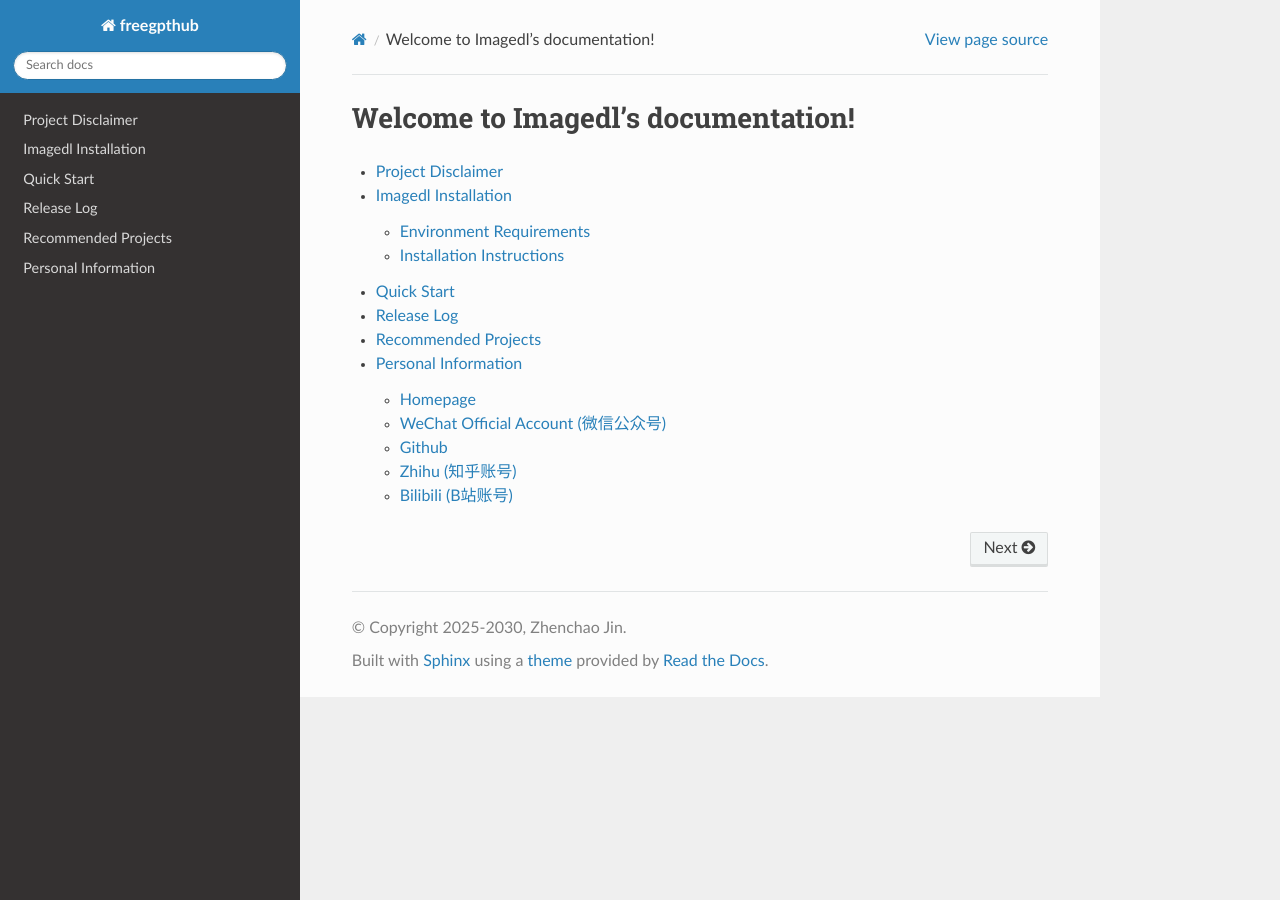
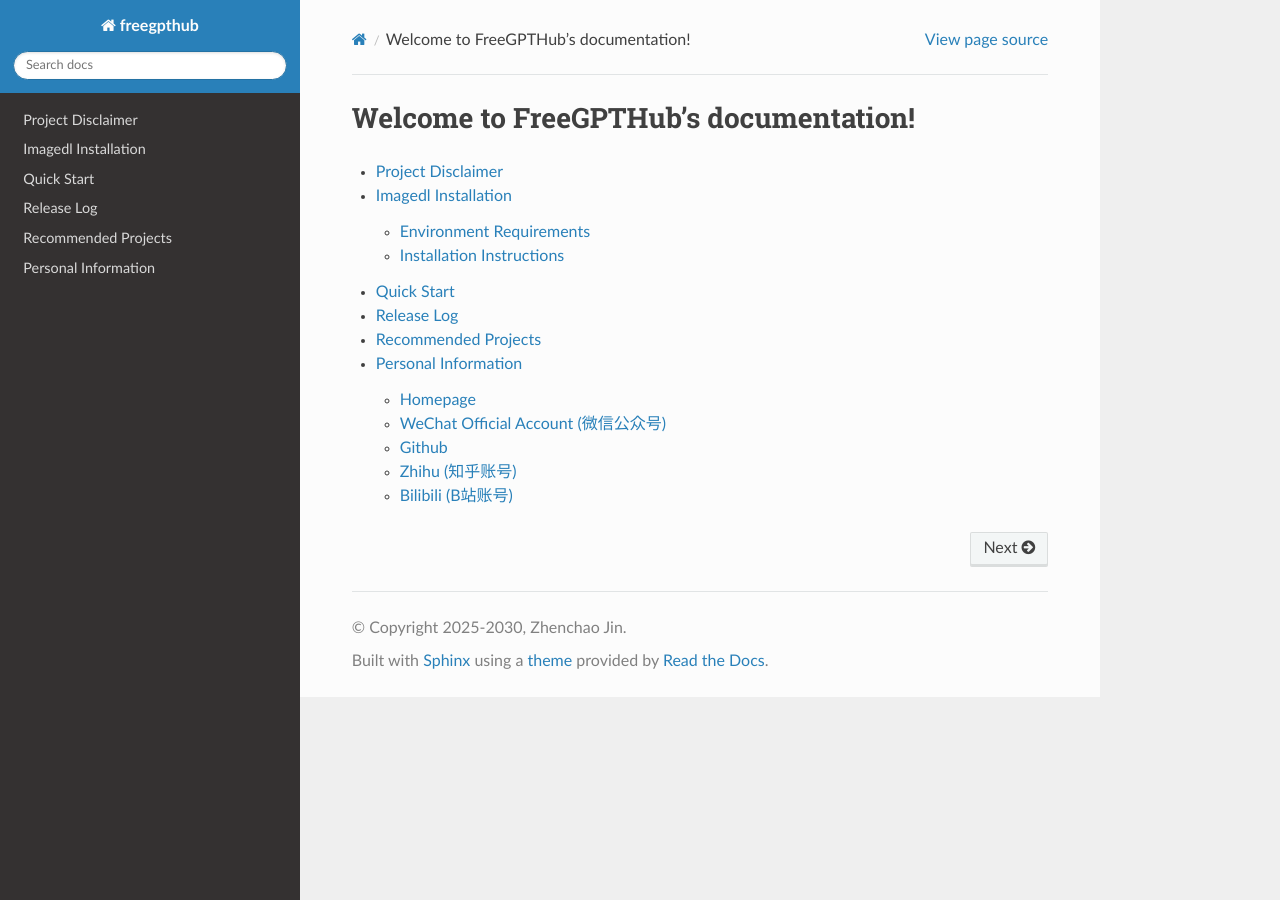
Before and after one commit to CharlesPikachu/FreeGPTHub, a Sphinx documentation site: the page built from docs/index.rst, in a window 1280 px wide. Built offline with Sphinx 7.4.7 and the Read the Docs theme 3.1.0, drawn with Linux system fonts in a browser that asks for light colours.

Commit message:
update intro

```diff
--- a/docs/index.rst
+++ b/docs/index.rst
@@ -1,9 +1,9 @@
-.. Imagedl documentation master file, created by
+.. FreeGPTHub documentation master file, created by
    sphinx-quickstart on Sat Feb 29 22:07:23 2020.
    You can adapt this file completely to your liking, but it should at least
    contain the root `toctree` directive.
 
-Welcome to Imagedl's documentation!
+Welcome to FreeGPTHub's documentation!
 ========================================
 
 .. toctree::
```
